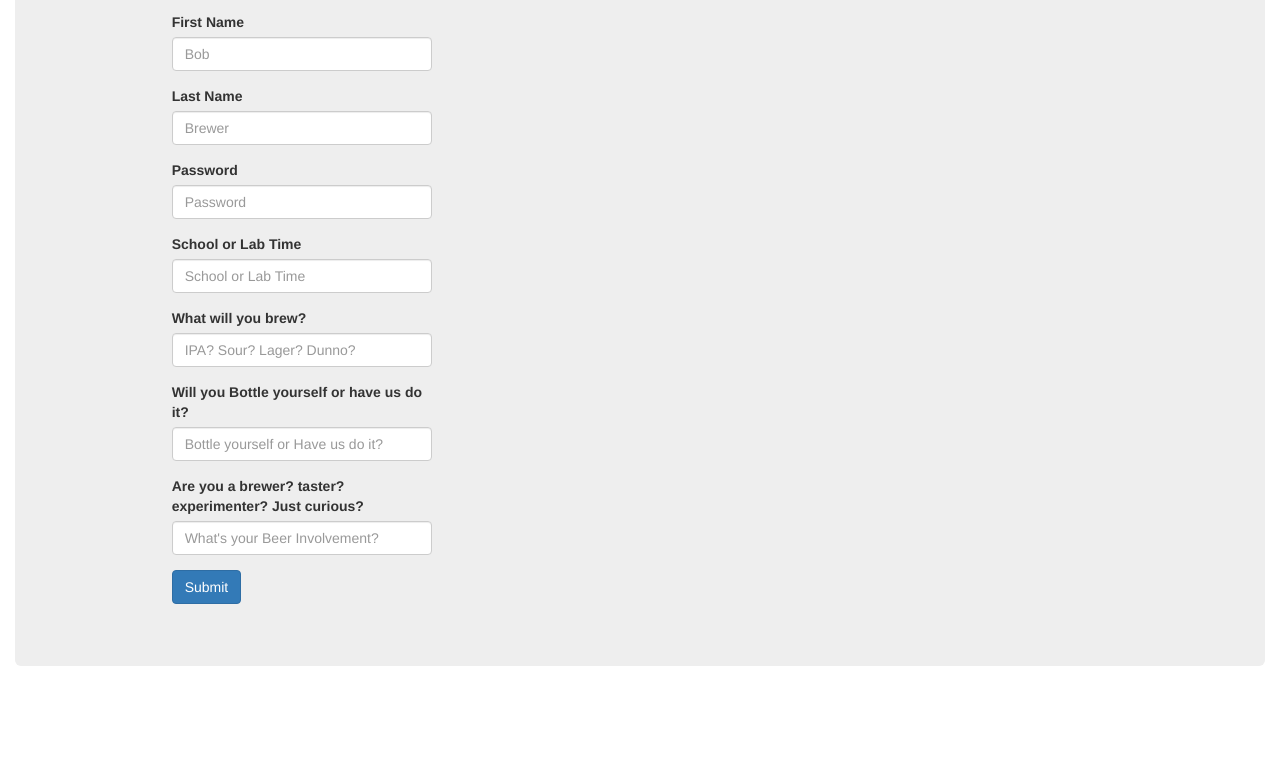
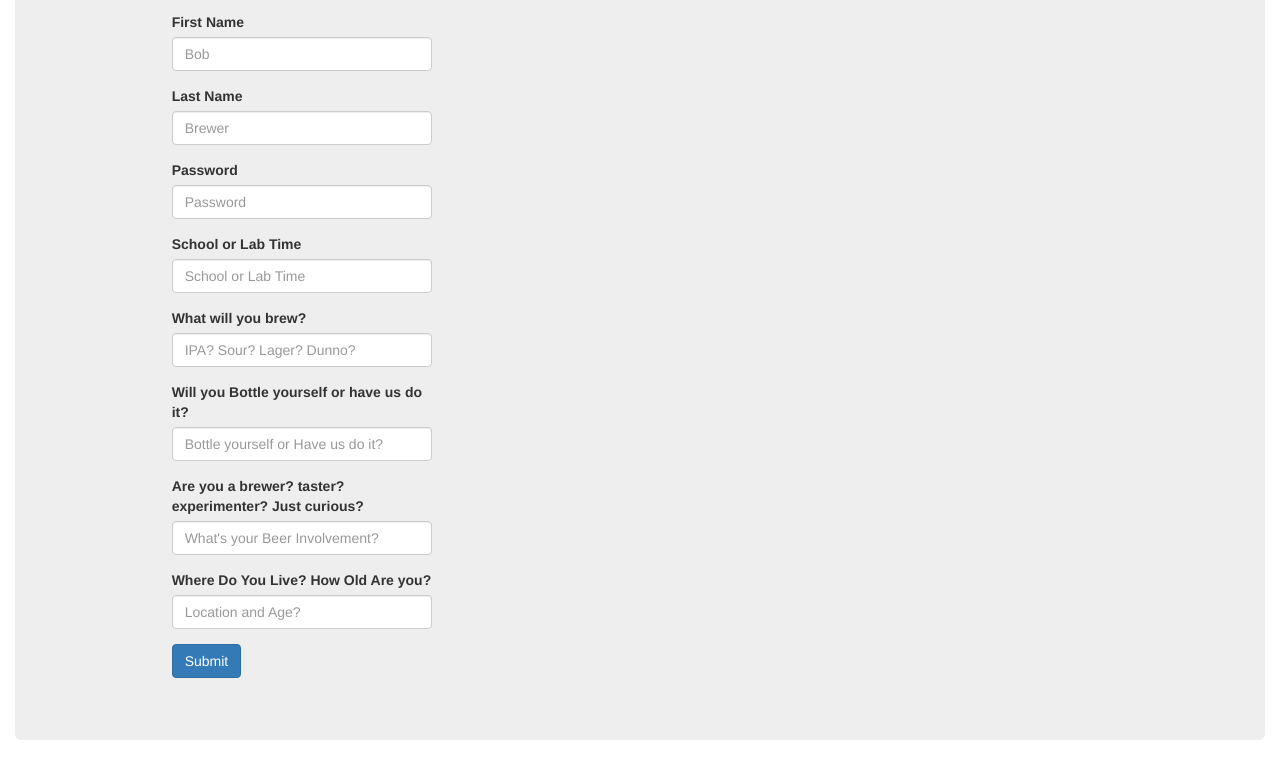
Before and after one commit to jamesey10/international_beer_school, a plain HTML site: page index.html in a window 1280 px wide. Shown: the part 775-1545 px from the top of the page. Before the commit the page ends 1471 px from the top, so only its background shows below. Drawn offline with nearby package versions, Linux system fonts and the light colour scheme.

Commit message:
Update index.html

```diff
--- a/index.html
+++ b/index.html
@@ -61,6 +61,10 @@
             <label for="What's Your Beer Participation?">Are you a brewer? taster? experimenter? Just curious?</label>
             <input class="form-control" type="text" placeholder="What's your Beer Involvement?">
           </div>
+           <div class="form-group">
+            <label for="Where Do You Live? How Old Are you?">Where Do You Live? How Old Are you?</label>
+            <input class="form-control" type="text" placeholder="Location and Age?">
+          </div>
           <button type="submit" class="btn btn-primary">Submit</button>
         </form>
         </div>
```
